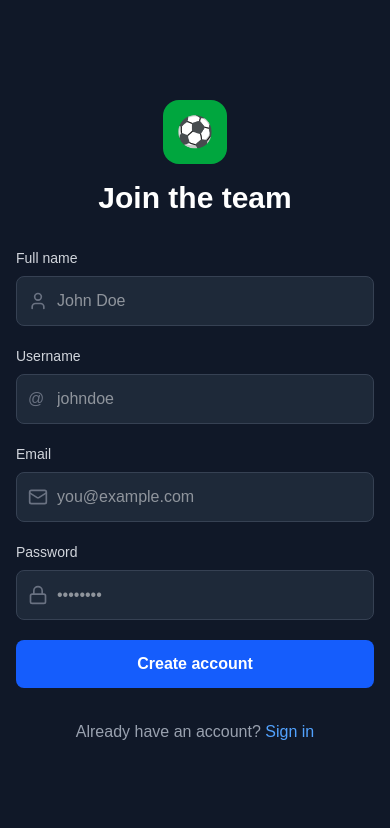
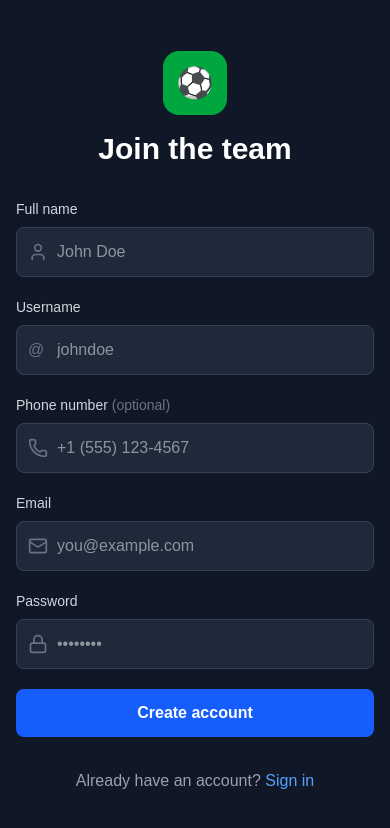
Before and after one commit to fassiliss/sunday-soccer, a Next.js app: page /auth/signup in a window 390 px wide. Shown: the top 828 px of the page. Built offline with nearby package versions, Linux system fonts and the light colour scheme; no server answers.

Commit message:
Add phone number to profile

```diff
--- a/app/auth/signup/page.tsx
+++ b/app/auth/signup/page.tsx
@@ -3,13 +3,14 @@
 import { useState } from 'react'
 import Link from 'next/link'
 import { createClient } from '@/lib/supabase/client'
-import { Mail, Lock, User, Loader2 } from 'lucide-react'
+import { Mail, Lock, User, Phone, Loader2 } from 'lucide-react'
 
 export default function SignupPage() {
     const [email, setEmail] = useState('')
     const [password, setPassword] = useState('')
     const [fullName, setFullName] = useState('')
     const [username, setUsername] = useState('')
+    const [phone, setPhone] = useState('')
     const [loading, setLoading] = useState(false)
     const [error, setError] = useState<string | null>(null)
     const [success, setSuccess] = useState(false)
@@ -37,6 +38,7 @@ export default function SignupPage() {
                 id: data.user.id,
                 username,
                 full_name: fullName,
+                phone_number: phone || null,
                 status: 'online',
             })
 
@@ -105,6 +107,15 @@ export default function SignupPage() {
                     </div>
 
                     <div>
+                        <label className="block text-sm font-medium text-gray-300 mb-2">Phone number <span className="text-gray-500">(optional)</span></label>
+                        <div className="relative">
+                            <Phone className="absolute left-3 top-1/2 -translate-y-1/2 text-gray-500" size={20} />
+                            <input type="tel" value={phone} onChange={(e) => setPhone(e.target.value)}
+                                   className="w-full bg-gray-800 border border-gray-700 rounded-lg py-3 pl-10 pr-4 text-white" placeholder="+1 (555) 123-4567"/>
+                        </div>
+                    </div>
+
+                    <div>
                         <label className="block text-sm font-medium text-gray-300 mb-2">Email</label>
                         <div className="relative">
                             <Mail className="absolute left-3 top-1/2 -translate-y-1/2 text-gray-500" size={20} />
--- a/lib/types/database.ts
+++ b/lib/types/database.ts
@@ -9,6 +9,7 @@ export interface Database {
                     username: string
                     full_name: string | null
                     avatar_url: string | null
+                    phone_number: string | null
                     status: 'online' | 'offline' | 'away'
                     last_seen: string
                     created_at: string
@@ -19,6 +20,7 @@ export interface Database {
                     username: string
                     full_name?: string | null
                     avatar_url?: string | null
+                    phone_number: string | null
                     status?: 'online' | 'offline' | 'away'
                     last_seen?: string
                     created_at?: string
@@ -28,6 +30,7 @@ export interface Database {
                     username?: string
                     full_name?: string | null
                     avatar_url?: string | null
+                    phone_number: string | null
                     status?: 'online' | 'offline' | 'away'
                     last_seen?: string
                 }
```
